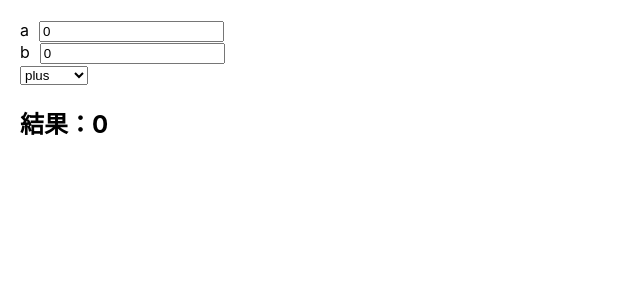
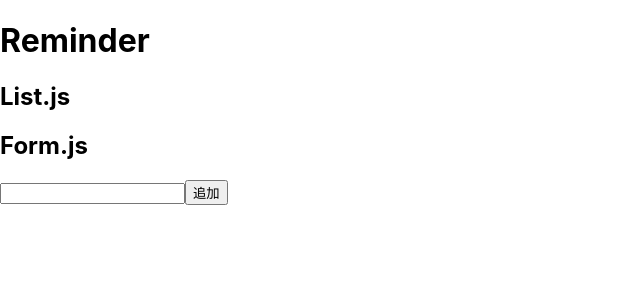
Before and after one commit to y1951511079/EventLIstApp-Udemy, a React (Create React App) app: page / in a window 1280 px wide. Shown: the top 300 px of the page, without its empty margins (0-640 px from the left). Built offline with nearby package versions, Linux system fonts and the light colour scheme.

Commit message:
Reactn121

```diff
--- a/src/Pages/Example.js
+++ b/src/Pages/Example.js
@@ -1,64 +1,62 @@
-/* eslint-disable */
-import {  useReducer } from "react";
+import { useState } from "react";
 
-const Example = () => {
+const Reminder = () => {
 
+    // const initialState = [{
+    //     id: 0,
+    //     content: ""
+    // }]
+    //stateは配列！オブジェクトに設定すると([]を付けないと)後にmapメソッドを使えない。
+    const [todos, setTodos] = useState([]);
+    //todoリストを保持
+    const [enteredTodo, setEnteredTodo] = useState("");
+    //Formの入力欄の状態を監視するstate。enteredTodoにはフォームに入力し文字が入ってくる。
 
+    const addList = (e) => {
 
-   const initialState = {
-        a: 0,
-        b: 0,
-        result: 0
+        e.preventDefault();
+        //formのonClickのデフォルト動作である再リロードを防ぐ。
+        const newTodo = {
+            id: Math.floor(Math.random() * 1e5),
+            content: enteredTodo
+        }
+        //enteredTodoの入力を元に新しいオブジェクトを生成し、これをtodoリストのstateに反映させる。
+        setTodos([...todos, newTodo])
+        setEnteredTodo("")
     }
 
-    const [state, dispatch] = useReducer((state, { type,payload }) => {
-
-        switch (type) {
-            case "change":
-                const { name, value } = payload;
-                return { ...state, [name]: value };
-            case "plus":
-                return {...state, result:state.a + state.b};
-            case "minus":
-                return {...state, result:state.a - state.b};
-            case "multiply":
-                return{...state, result:state.a * state.b};
-            case "divide":
-                return {...state, result:state.a / state.b};
-        }
-    }, initialState)
-
-
-    const calcFn = (e) => {
-        dispatch({ type:e.target.value })
+    const deleteTodo = (id) => {
+        const newTodos = todos.filter((todo) => {
+            return todo.id !== id;
+        });
+        setTodos(newTodos);
     }
-    const CALC_OPITONS = ["plus", "minus", "multiply", "divide"];
-
-    const onChangeHandler = (e) =>{
-        dispatch({type: 'change', payload: {name: e.target.name, value: parseInt(e.target.value)}});
-      };
-
 
     return (
-        <div style={{ margin: 20 }}>
+        <>
+            <h1>Reminder</h1>
             <div>
-                <label style={{ marginRight: 10 }} htmlFor="id">a</label>
-                <input name="a" type="number" id="id" value={state.a} onChange={onChangeHandler} />
+                <h2>List.js</h2>
+                {todos.map(todo => {
+                    return (
+                        //todoには新規で登録されたオブジェクト{content:"××",id:○○}
+                        <div key={todo.id}>
+                            <button onClick={() => deleteTodo(todo.id)}>完了</button>
+                            <span>{todo.content}</span>
+                        </div>
+                    )
+                })}
             </div>
             <div>
-                <label style={{ marginRight: 10 }} htmlFor="id2">b</label>
-                <input name="b" type="number" id="id2" value={state.b} onChange={onChangeHandler} />
+                <h2>Form.js</h2>
+                <form onSubmit={addList}>
+                    <input type="text" value={enteredTodo} onChange={(e) => setEnteredTodo(e.target.value)} />
+                    <button  >追加</button>
+                </form>
             </div>
-            <select value={state.type} onChange={calcFn}>
-                {CALC_OPITONS.map((type)=>(
-                    <option key={type} value={type}>{type}</option>
-                ))}
-            </select>
-            <h2>{`結果：${state.result}`}</h2>
-
-        </div>
+        </>
     )
 
 }
 
-export default Example;
+export default Reminder;
```
